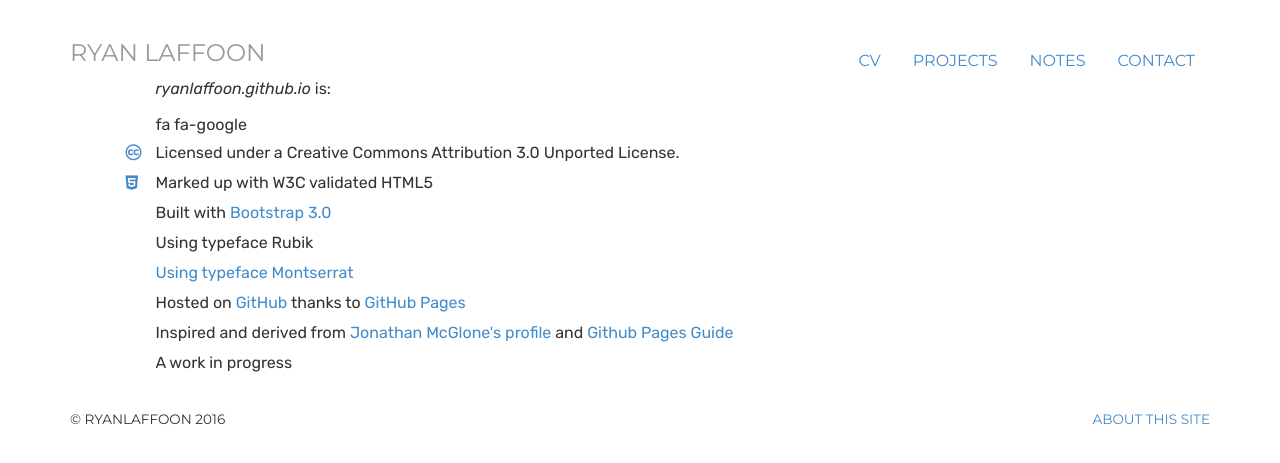
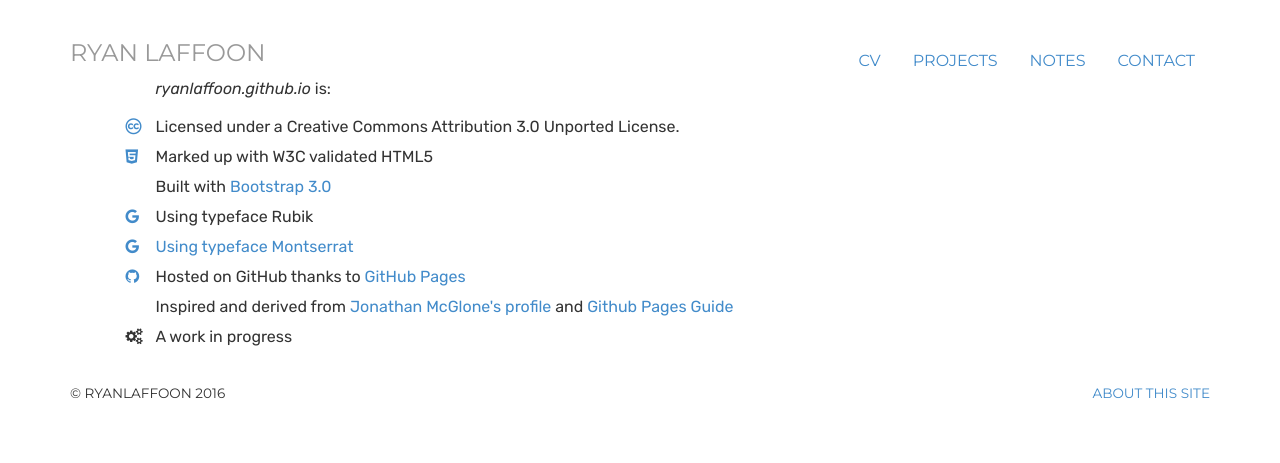
Before and after one commit to ryanlaffoon/ryanlaffoon.github.io, a Jekyll site: the page built from about/index.html, in a window 1280 px wide. Shown: the top 463 px of the page. Built offline with Jekyll 4.4.1, drawn with Linux system fonts in a browser that asks for light colours.

Commit message:
about icons update

```diff
--- a/about/index.html
+++ b/about/index.html
@@ -10,17 +10,16 @@ description: Credits and information about the website ryanlaffoon.github.io, th
 <div class="about">
     <p><em>ryanlaffoon.github.io</em> is:</p>
     <ul class="list-unstyled">
-        fa fa-google
         <li><a href="http://creativecommons.org/licenses/by/3.0/deed.en_US" rel="license"><i class="fa fa-creative-commons"></i></a>Licensed under a Creative Commons Attribution 3.0 Unported License.</li>
         <li><a href="https://validator.w3.org/nu/?doc=https%3A%2F%2Fryanlaffoon.github.io%2F" title="HTML5 Validator"><i class="fa fa-html5"></i></a>Marked up with W3C validated HTML5</li>
         <!--<li><a href="http://www.w3.org/TR/WCAG20/" title="WCAG 2.0">WCAG 2.0</a> compliant</li>-->
         <!--<li><a href="http://alistapart.com/article/responsive-web-design" title="Responsive Web Design at A List Apart">Responsive</a> and compatible with a variety of devices</li>-->
         <li>Built with <a href="http://getbootstrap.com/" title="Bootstrap 3.0">Bootstrap 3.0</a></li>
-        <li><a href="https://fonts.google.com/specimen/Rubik" title="Using typeface Rubik"><i class="fa fa-fa-google"></i></a>Using typeface Rubik</li>
-        <li><a href="http://www.google.com/fonts/specimen/Montserrat" title="Using typeface Montserrat"><i class="fa fa-fa-google"></i>Using typeface Montserrat</a></li>
+        <li><a href="https://fonts.google.com/specimen/Rubik" title="Using typeface Rubik"><i class="fa fa-google"></i></a>Using typeface Rubik</li>
+        <li><a href="http://www.google.com/fonts/specimen/Montserrat" title="Using typeface Montserrat"><i class="fa fa-google"></i>Using typeface Montserrat</a></li>
         <!--<li>Powered by <a href="http://jekyllrb.com/" title="Jekyll">Jekyll</a></li>-->
-        <li><i class="fa fa-fa-github"></i>Hosted on <a href="http://github.com/ryanlaffoon/ryanlaffoon.github.io" title="This site hosted on GitHub">GitHub</a> thanks to <a href="http://pages.github.com/" title="GitHub Pages">GitHub Pages</a></li>
+        <li><a href="http://github.com/ryanlaffoon/ryanlaffoon.github.io" title="This site hosted on GitHub"><i class="fa fa-github"></i></a>Hosted on GitHub thanks to <a href="http://pages.github.com/" title="GitHub Pages">GitHub Pages</a></li>
         <li>Inspired and derived from <a href="http://jmcglone.com/">Jonathan McGlone's profile</a> and <a href="http://jmcglone.com/guides/github-pages/">Github Pages Guide</a></li>
-        <li>A work in progress</li>
+        <li><i class="fa fa-cogs"></i>A work in progress</li>
     </ul>
 </div>
```
